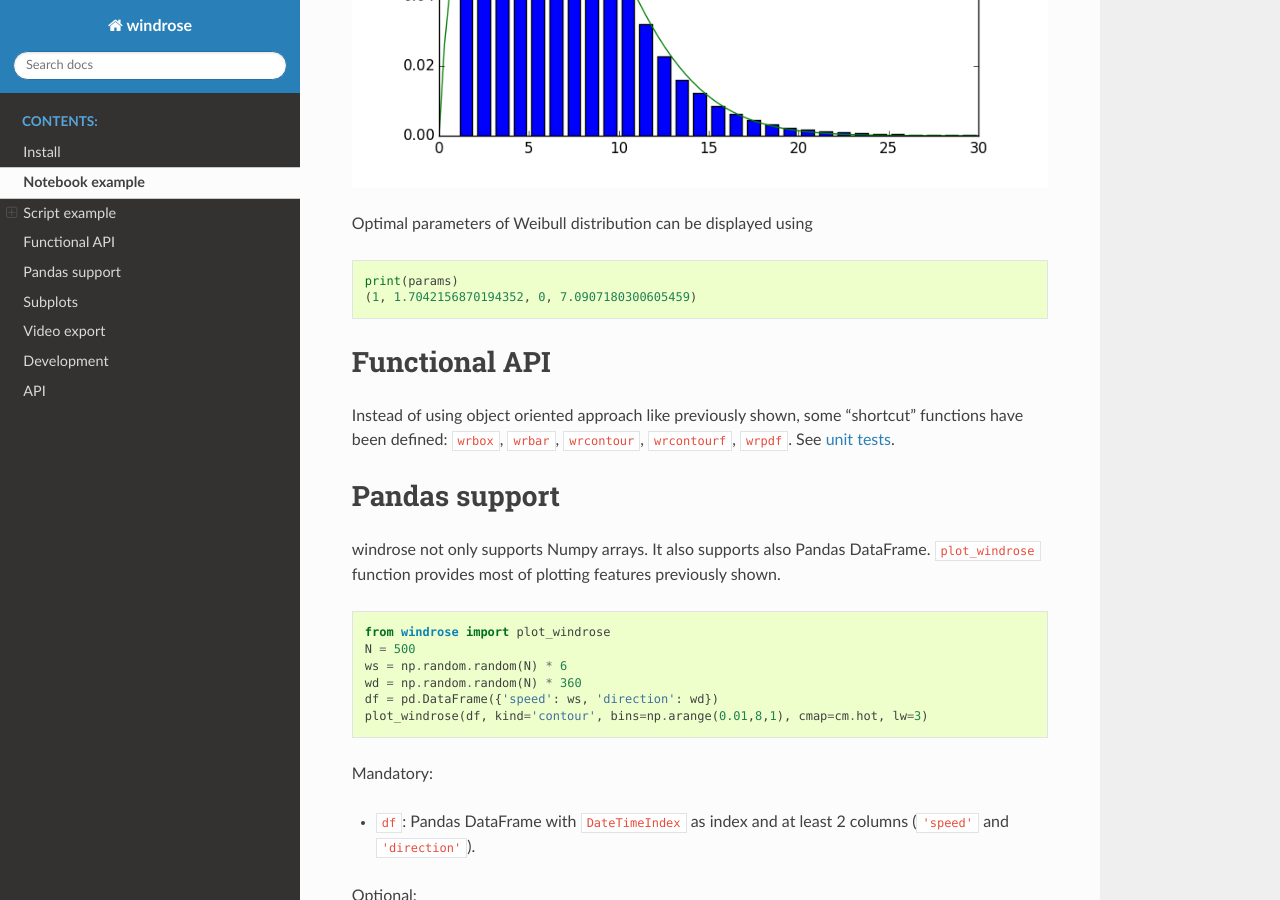
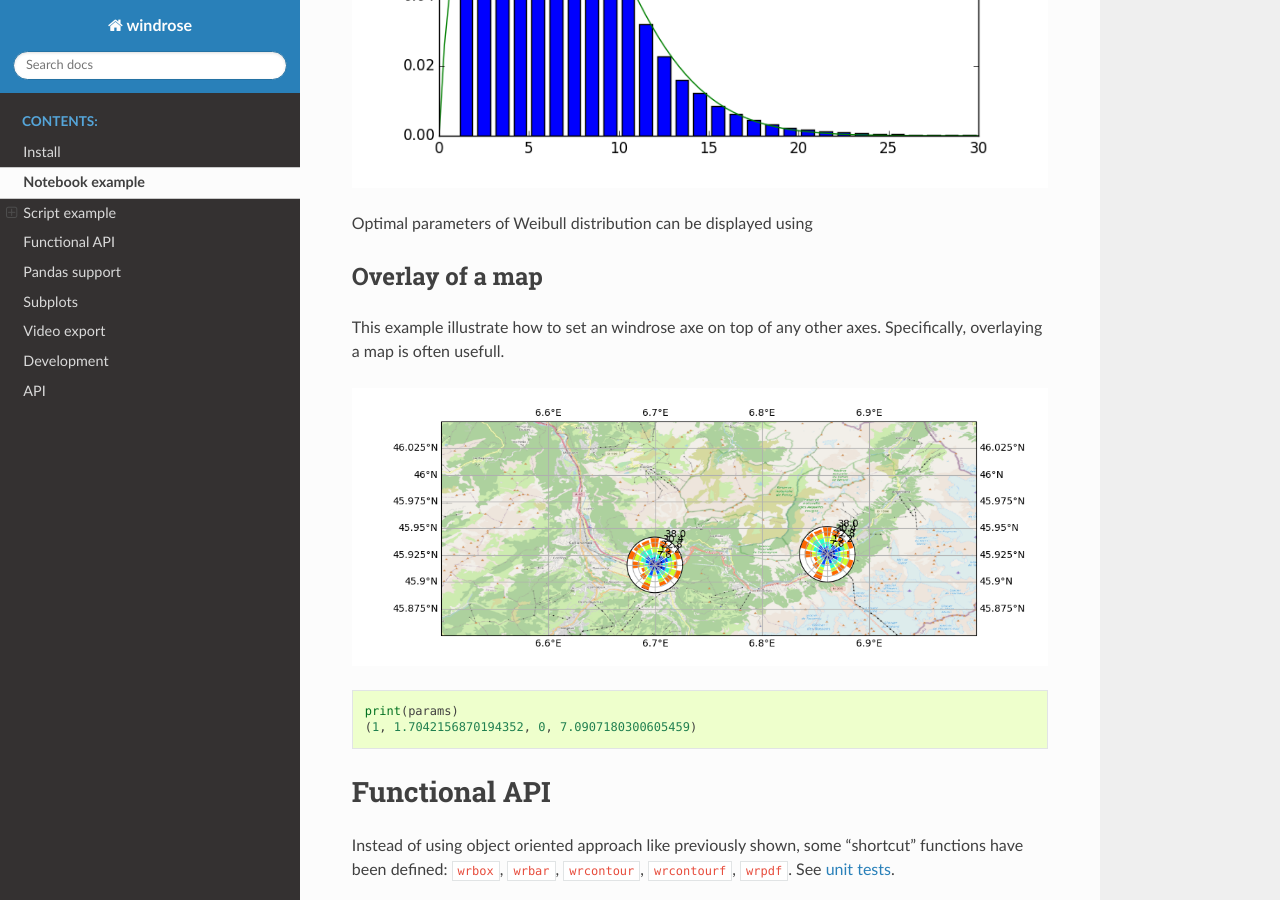
Before and after one commit to python-windrose/windrose, a Sphinx documentation site: the page built from docs/usage.rst, in a window 1280 px wide and 900 px high, scrolled down 5617 px. Built offline with Sphinx 7.4.7 and the Read the Docs theme 2.0.0, drawn with Linux system fonts in a browser that asks for light colours; some of the changed lines change nothing that is shown.

Commit message:
add example on map overlay + screenshot

```diff
--- a/docs/usage.rst
+++ b/docs/usage.rst
@@ -188,6 +188,135 @@
 
 Optimal parameters of Weibull distribution can be displayed using
 
+Overlay of a map
+~~~~~~~~~~~~~~~~
+
+This example illustrate how to set an windrose axe on top of any other axes. Specifically,
+overlaying a map is often usefull.
+
+.. code:: python
+   import numpy as np
+   import matplotlib as mpl
+   import matplotlib.pyplot as plt
+   import cartopy.crs as ccrs
+   import cartopy.io.img_tiles as cimgt
+
+   import windrose
+
+   def figposition2coordinate(x, y, ax):
+       """Given a position in the figure, return the position lon/lat on the ax
+
+       Parameters
+       ==========
+
+       x : float
+           Position on the figure
+       y : float
+           Position on the figure
+       ax : axes
+           Axe on which we want to convert x/y in lon/lat
+
+       Return
+       ======
+
+       lonlat : tuple
+       """
+
+       fig_coordinates = ax.figure.transFigure.transform((x, y))
+       ax_inverted = ax.transData.inverted()
+       lonlat = ax_inverted.transform((fig_coordinates[0], fig_coordinates[1]))
+       return lonlat
+
+   def coordinate2figposition(lon, lat, ax):
+       """Given an ax, return the figure position of a lon and lat
+
+       Parameters
+       ==========
+
+       lon : float
+           The longitude of the point
+       lat : float
+           The latitude of the point
+       ax : matplotlib.Axes
+           The axe used as overlay
+
+       Return
+       ======
+
+       xy : tuple
+           The position of the lon and lat on the figure.
+       """
+
+       display_coordinate = ax.transData.transform((lon, lat))
+       fig_inverted = ax.figure.transFigure.inverted()
+       xy = fig_inverted.transform(display_coordinate)
+       return xy
+
+
+   def main():
+       minlon, maxlon, minlat, maxlat = (6.5, 7.0, 45.85, 46.05)
+
+       proj = ccrs.PlateCarree()
+       fig = plt.figure()
+       # Draw main ax on top of which we will add windroses
+       main_ax = fig.add_subplot(1, 1, 1, projection=proj)
+       main_ax.set_extent([minlon, maxlon, minlat, maxlat], crs=proj)
+       main_ax.gridlines(draw_labels=True)
+       main_ax.coastlines()
+
+       request = cimgt.OSM()
+       main_ax.add_image(request, 12)
+
+       # Coordinates of the station we were measuring windspeed
+       cham_lon, cham_lat = (6.8599, 45.9259)
+       passy_lon, passy_lat = (6.7, 45.9159)
+
+       # heigh of the plot in figure proportion
+       height = 0.2
+
+       x_cham, y_cham = coordinate2figposition(cham_lon, cham_lat, ax=main_ax)
+       x_passy, y_passy = coordinate2figposition(passy_lon, passy_lat, ax=main_ax)
+
+       ws = np.random.random(500) * 6
+       wd = np.random.random(500) * 360
+
+       wrax_cham = windrose.WindroseAxes.from_ax(
+               fig=fig,
+               rect=[x_cham-height/2, y_cham-height/2, height, height],
+               )
+
+       wrax_passy = windrose.WindroseAxes.from_ax(
+               fig=fig,
+               rect=[x_passy-height/2, y_passy-height/2, height, height],
+               )
+
+       wrax_cham.bar(wd, ws)
+       wrax_cham.set_xticklabels("")
+       wrax_passy.bar(wd, ws)
+       wrax_passy.set_xticklabels("")
+
+
+       # IMPORTANT! ===================================================================
+       # Cartopy set the axis aspect to "equal", which dynamically change the x/y scale.
+       # Since we fixed the position of the windrose as fraction of the figure, the position
+       # may be wrong.
+       # So we have to set the aspect to "auto". But the background will be scrappy
+       #main_ax.set_aspect("auto")
+
+       # If you don't resize the figure later on, you can also tweak the fig size to be
+       # proportional of your lon/lat extent.
+       ratio_fig_w_h = (maxlat-minlat)/(maxlon-minlon)
+       fig_width = 10
+       fig.set_size_inches(fig_width, fig_width*ratio_fig_w_h)
+
+       return (main_ax, [wrax_cham, wrax_passy])
+
+   main()
+
+.. figure:: screenshots/map_overlay.png
+   :alt: map_overlay
+
+
 .. code:: python
 
     print(params)
```
Also changed, not shown: docs/screenshots/map_overlay.png (added).
